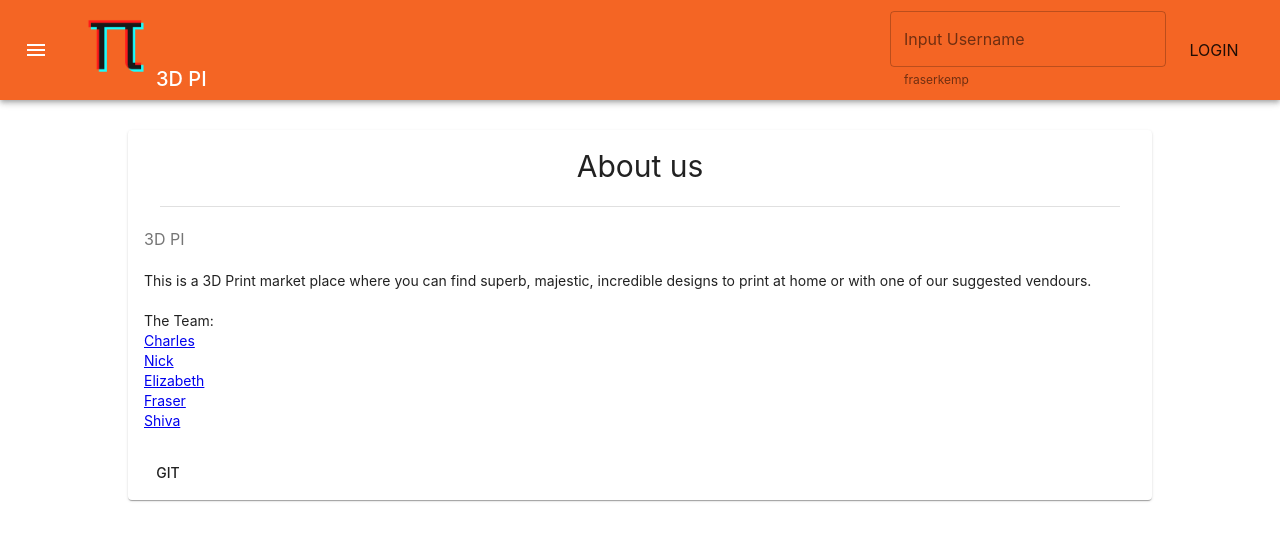
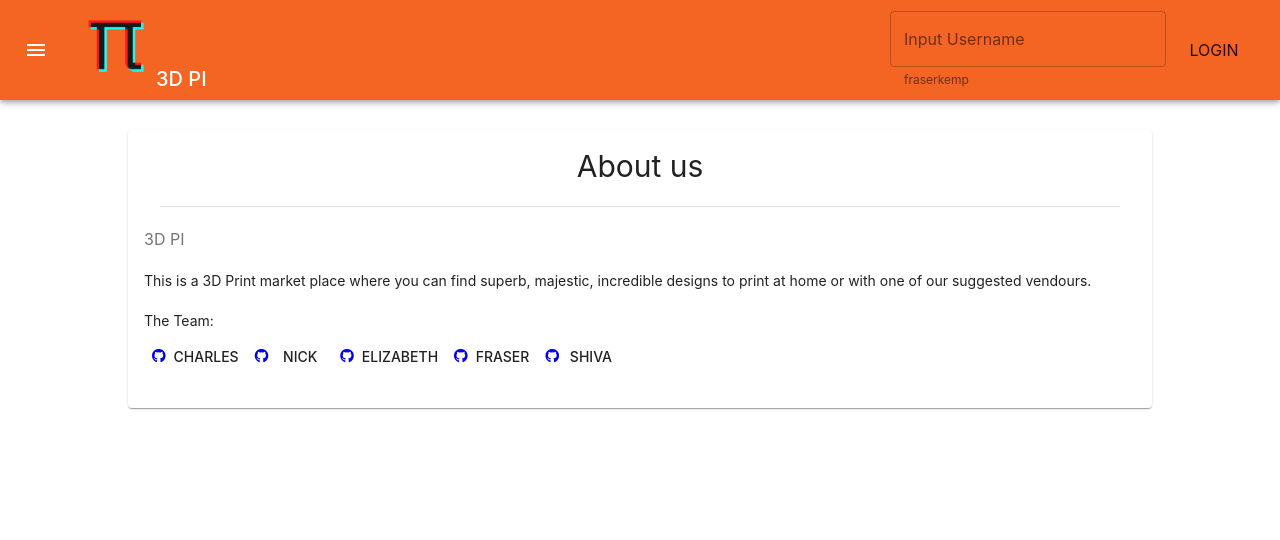
Before and after one commit to lizzykerrigan/fencs-fend, a React (Create React App) app: page /about_us in a window 1280 px wide. Shown: the top 540 px of the page. Built offline with nearby package versions, Linux system fonts and the light colour scheme.

Commit message:
Github icon added to about us file

```diff
--- a/src/components/AboutPage/AboutPage.jsx
+++ b/src/components/AboutPage/AboutPage.jsx
@@ -48,26 +48,59 @@ export default function SimpleCard() {
           <br />
           The Team:
           <br />
-          <a href="https://github.com/cpbattrick">Charles</a>
-          <br />
-          <a href="https://github.com/NEJEtherington">Nick</a>
-          <br />
-          <a href="https://github.com/lizzykerrigan">Elizabeth</a>
-          <br />
-          <a href="https://github.com/FraserKemp">Fraser</a>
-          <br />
-          <a href="https://github.com/SH-H-B">Shiva</a>
+          <CardActions>
+            <a
+              href="https://github.com/cpbattrick"
+              target="_blank"
+              rel="noopener noreferrer"
+            >
+              {" "}
+              <i class="fab fa-github" />
+              <Button>Charles</Button>
+            </a>
+            <br />
+            <a
+              href="https://github.com/NEJEtherington"
+              target="_blank"
+              rel="noopener noreferrer"
+            >
+              {" "}
+              <i class="fab fa-github" />
+              <Button>Nick</Button>
+            </a>
+            <br />
+            <a
+              href="https://github.com/lizzykerrigan"
+              target="_blank"
+              rel="noopener noreferrer"
+            >
+              {" "}
+              <i class="fab fa-github" />
+              <Button>Elizabeth</Button>
+            </a>
+            <br />
+            <a
+              href="https://github.com/FraserKemp"
+              target="_blank"
+              rel="noopener noreferrer"
+            >
+              {" "}
+              <i class="fab fa-github" />
+              <Button>Fraser</Button>
+            </a>
+            <br />
+            <a
+              href="https://github.com/SH-H-B"
+              target="_blank"
+              rel="noopener noreferrer"
+            >
+              {" "}
+              <i class="fab fa-github" />
+              <Button>Shiva</Button>
+            </a>
+          </CardActions>
         </Typography>
       </CardContent>
-      <CardActions>
-        <a
-          href="https://github.com/lizzykerrigan/fencs-front-end"
-          target="_blank"
-          rel="noopener noreferrer"
-        >
-          <Button>Git</Button>
-        </a>
-      </CardActions>
     </Card>
   );
 }
```
